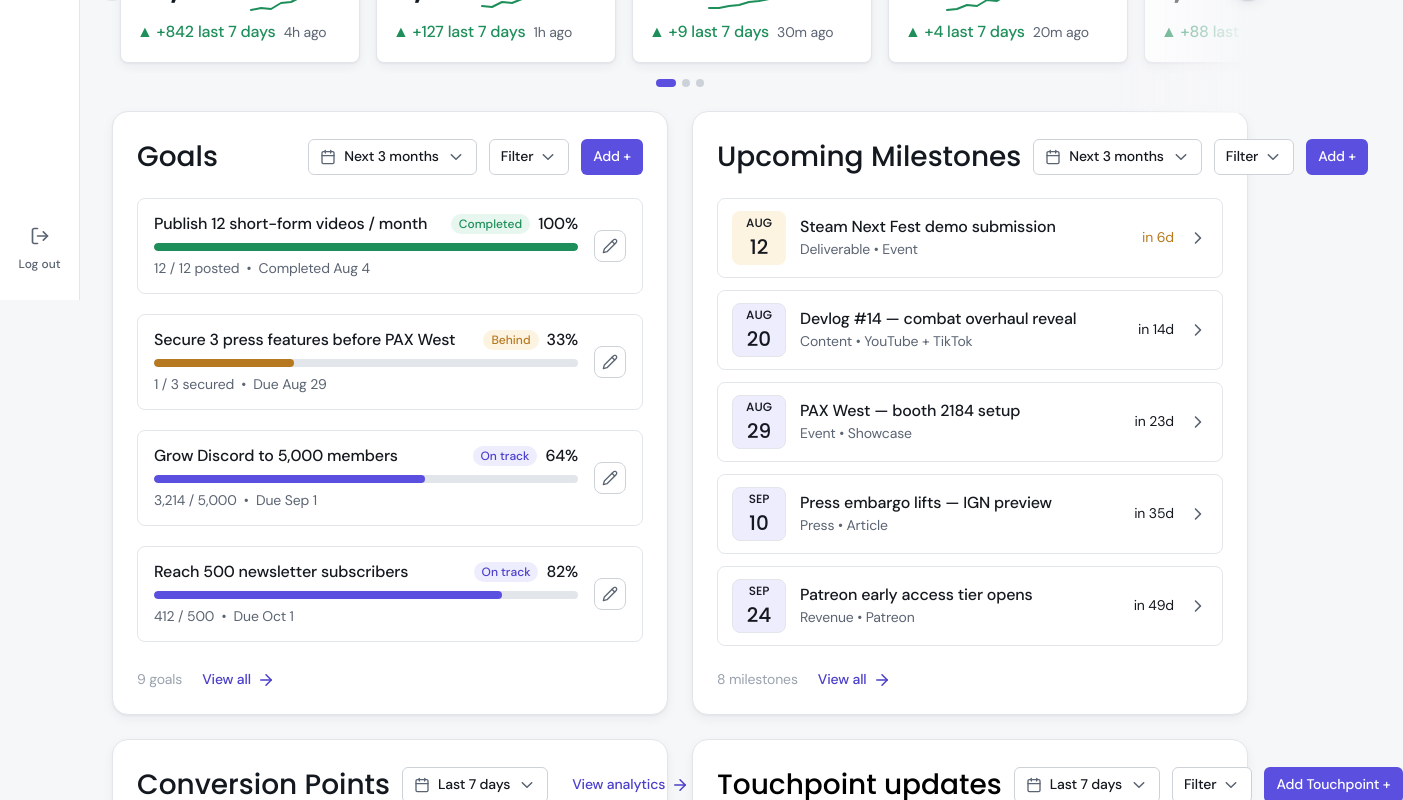
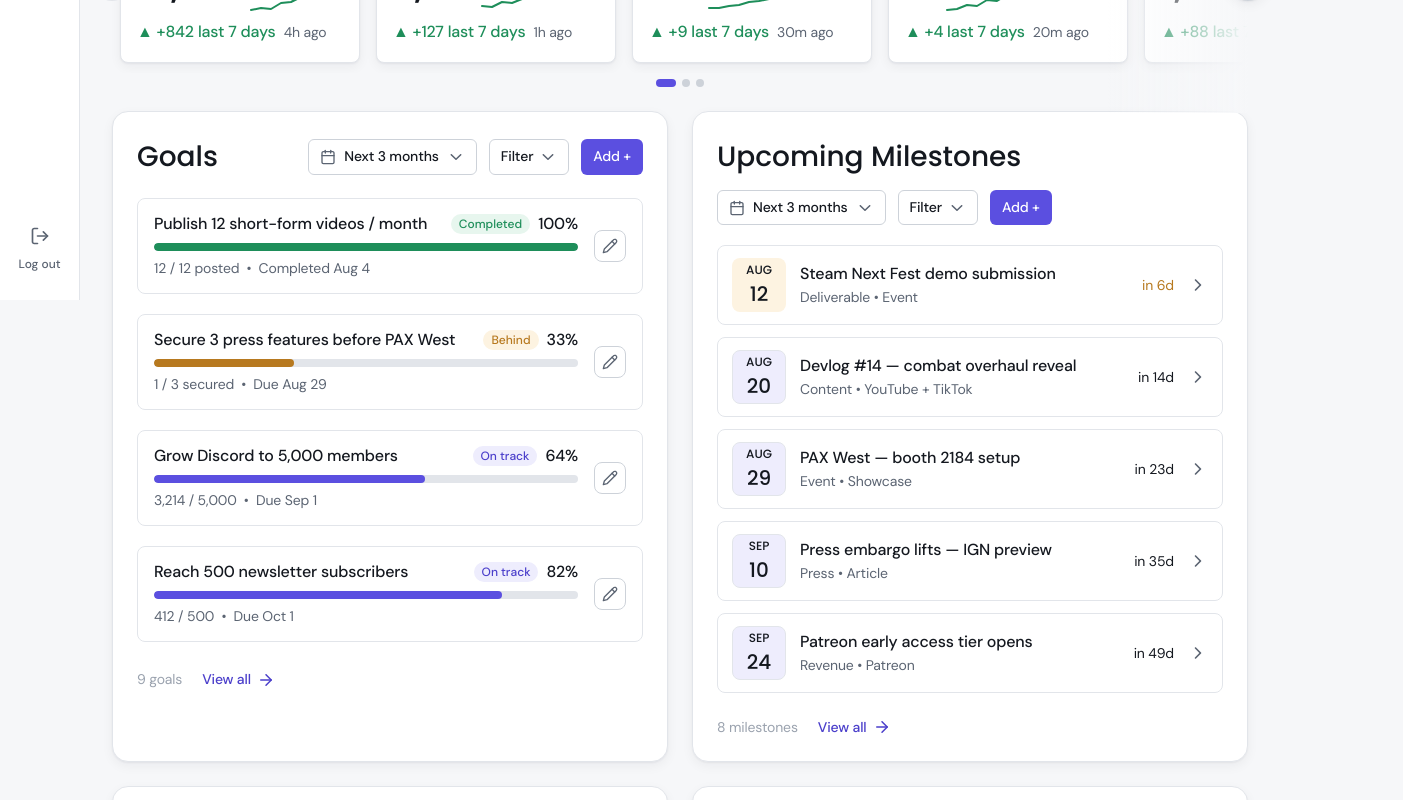
Before and after one commit to Fallenfour-png/IAT334_Aggro_Final_Project, a React (Vite) app: page / in a window 1280 px wide. Shown: the part 500-1300 px from the top of the page, 1403 px wide, since content can reach past the window. Built offline with nearby package versions, Linux system fonts and the light colour scheme.

Commit message:
Update home.css

```diff
--- a/src/pages/Home/home.css
+++ b/src/pages/Home/home.css
@@ -384,7 +384,7 @@
 /* ---------- Dashboard grid ---------- */
 .dash-row {
   display: grid;
-  grid-template-columns: 1fr 1fr;
+  grid-template-columns: repeat(2, minmax(0, 1fr));
   gap: var(--card-gap);
   align-items: stretch;
 }
@@ -1056,6 +1056,15 @@
 .tp-scroll--goals {
   height: 452px;
 }
+.dash-row .card-header {
+  flex-wrap: wrap;
+}
 .dash-row .card-header h2 {
-  white-space: nowrap;
+  min-width: 0;
+  overflow-wrap: anywhere;
 }
+.dash-row .card-actions {
+  flex-wrap: wrap;
+  min-width: 0;
+  max-width: 100%;
+}
```
